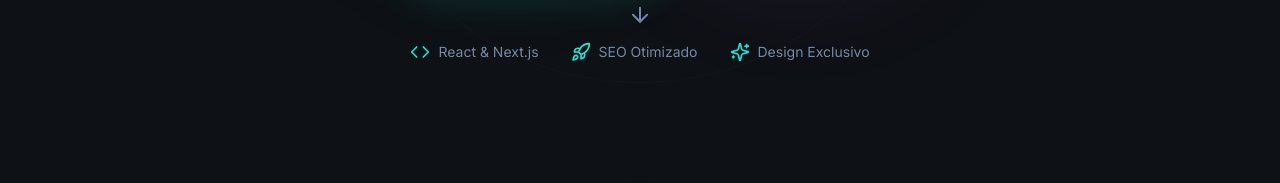
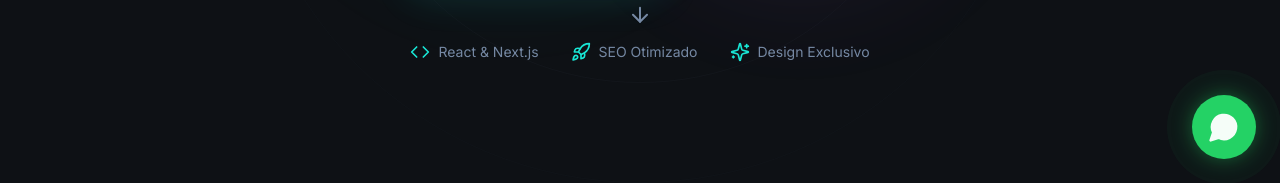
Before and after one commit to danielaghidini/meu-site-perfeito, a React (Vite) app in the folder frontend/: page / in a window 1280 px wide. Shown: the part 617-800 px from the top of the page. Built offline with nearby package versions, Linux system fonts and the light colour scheme; no server answers; the HTML template or start-up script is replaced by a standard one.

Commit message:
feat: add floating WhatsApp button with tooltip

```diff
--- a/frontend/src/App.tsx
+++ b/frontend/src/App.tsx
@@ -1,7 +1,8 @@
 import { Toaster } from "@/components/ui/toaster";
 import { Toaster as Sonner } from "@/components/ui/sonner";
 import { TooltipProvider } from "@/components/ui/tooltip";
-import { BrowserRouter, Routes, Route } from "react-router-dom";
+import { BrowserRouter, Routes, Route, useLocation } from "react-router-dom";
+import WhatsAppButton from "./components/WhatsAppButton";
 import Index from "./pages/Index";
 import Blog from "./pages/Blog";
 import SinglePost from "./pages/SinglePost";
@@ -16,6 +17,12 @@ import ManageProjects from "./pages/admin/ManageProjects";
 import ManageContacts from "./pages/admin/ManageContacts";
 import ManageUsers from "./pages/admin/ManageUsers";
 
+const ConditionalWhatsAppButton = () => {
+	const location = useLocation();
+	const isAdminPage = location.pathname.startsWith("/painel");
+	return !isAdminPage ? <WhatsAppButton /> : null;
+};
+
 const App = () => (
 	<AuthProvider>
 		<TooltipProvider>
@@ -27,6 +34,7 @@ const App = () => (
 					v7_relativeSplatPath: true,
 				}}
 			>
+				<ConditionalWhatsAppButton />
 				<Routes>
 					<Route path="/" element={<Index />} />
 					<Route path="/blog" element={<Blog />} />
--- /dev/null
+++ b/frontend/src/components/WhatsAppButton.tsx
@@ -0,0 +1,38 @@
+import { motion } from "framer-motion";
+import { MessageCircle } from "lucide-react";
+
+const WhatsAppButton = () => {
+	const phoneNumber = "5511995019783";
+	const message = encodeURIComponent(
+		"Olá! Vi seu site e gostaria de solicitar um orçamento.",
+	);
+	const whatsappUrl = `https://wa.me/${phoneNumber}?text=${message}`;
+
+	return (
+		<motion.div
+			initial={{ scale: 0, opacity: 0 }}
+			animate={{ scale: 1, opacity: 1 }}
+			transition={{ delay: 1, duration: 0.5 }}
+			className="fixed bottom-6 right-6 z-50"
+		>
+			<a
+				href={whatsappUrl}
+				target="_blank"
+				rel="noopener noreferrer"
+				className="relative group flex items-center justify-center w-16 h-16 bg-[#25D366] text-white rounded-full shadow-[0_0_20px_rgba(37,211,102,0.4)] hover:shadow-[0_0_30px_rgba(37,211,102,0.6)] transition-all duration-300"
+			>
+				{/* Pulse Animation */}
+				<span className="absolute inset-0 rounded-full bg-[#25D366] animate-ping opacity-20 group-hover:opacity-0 transition-opacity" />
+
+				<MessageCircle className="w-8 h-8 fill-current" />
+
+				{/* Tooltip */}
+				<span className="absolute right-full mr-4 px-4 py-2 bg-slate-900 text-white text-sm font-medium rounded-xl opacity-0 group-hover:opacity-100 transition-opacity pointer-events-none whitespace-nowrap border border-white/10 shadow-xl">
+					Clique para falar no WhatsApp
+				</span>
+			</a>
+		</motion.div>
+	);
+};
+
+export default WhatsAppButton;
```
Also changed, not shown: 1 other file (tests, documents, lock files or other folders).
